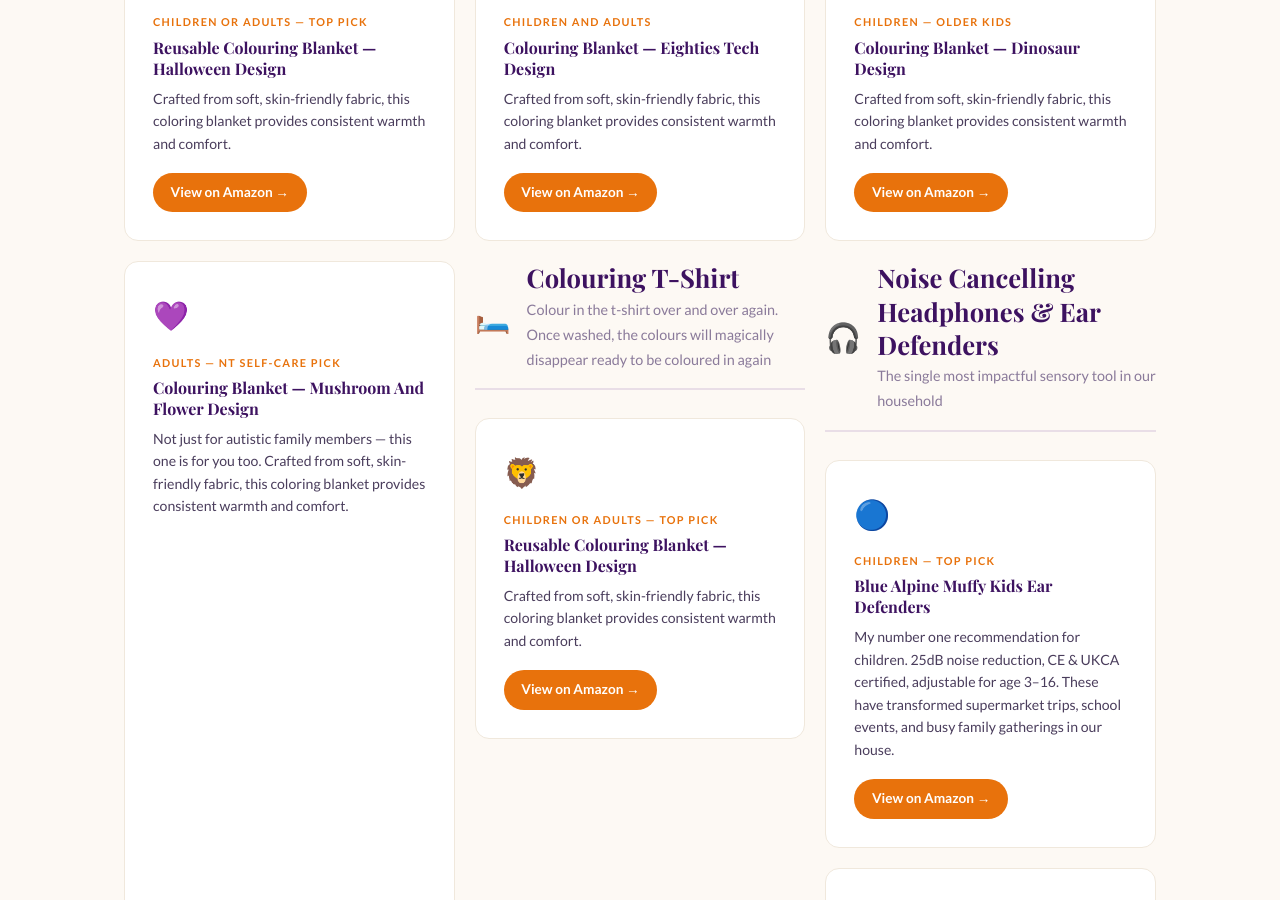
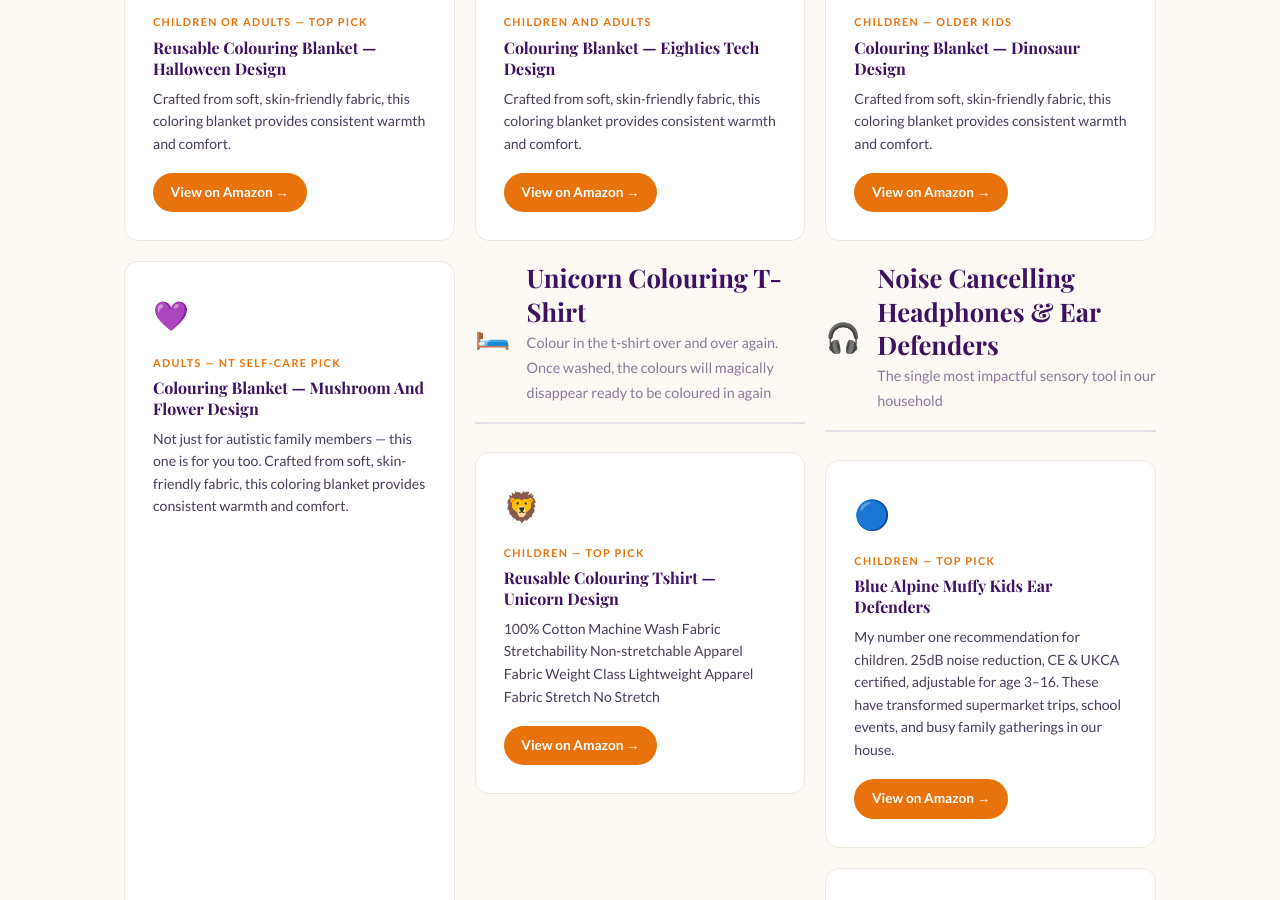
Before and after one commit to stixxnicky-lpa/loveparentingandautism, a Jekyll site: the page built from resources/index.html, in a window 1280 px wide and 900 px high, scrolled down 2151 px. Built offline with Jekyll 4.4.1, drawn with Linux system fonts in a browser that asks for light colours; some web fonts are replaced.

Commit message:
Update index.html

```diff
--- a/resources/index.html
+++ b/resources/index.html
@@ -229,16 +229,16 @@ permalink: /resources/
     <div class="category-header">
       <span class="category-icon">🛏️</span>
       <div>
-        <h2>Colouring T-Shirt</h2>
+        <h2>Unicorn Colouring T-Shirt</h2>
         <p>Colour in the t-shirt over and over again. Once washed, the colours will magically disappear ready to be coloured in again </p>
       </div>
     </div>
     <div class="product-grid">
       <a href="https://www.amazon.co.uk/dp/B07K6TCH3S?pd_rd_i=B07K6WQXDH&pd_rd_w=L5now&content-id=amzn1.sym.67a7787e-69bd-4913-9670-239f61f2c206&pf_rd_p=67a7787e-69bd-4913-9670-239f61f2c206&pf_rd_r=BSJ09T342GJYZ4QZ67JC&pd_rd_wg=uzs49&pd_rd_r=b5089d10-0496-4165-8c51-bbd1efd19de2&aref=ZgV1HAkbrm&sp_csd=d2lkZ2V0TmFtZT1zcF9kZXRhaWw&th=1&psc=1&linkCode=ll2&tag=loveparenti0f-21&linkId=208e367bedd703bd08727fdfbc7e622a&ref_=as_li_ss_tl" target="_blank" rel="noopener sponsored" class="product-card">
         <div class="product-emoji">🦁</div>
-        <div class="product-badge">Children Or Adults — Top Pick</div>
-        <h3>Reusable Colouring Blanket — Halloween Design</h3>
-        <p>Crafted from soft, skin-friendly fabric, this coloring blanket provides consistent warmth and comfort.</p>
+        <div class="product-badge">Children — Top Pick</div>
+        <h3>Reusable Colouring Tshirt — Unicorn Design</h3>
+        <p>100% Cotton Machine Wash Fabric Stretchability	Non-stretchable Apparel Fabric Weight Class	Lightweight Apparel Fabric Stretch	No Stretch</p>
         <span class="product-cta">View on Amazon →</span>
       </a>
     </div>
```
